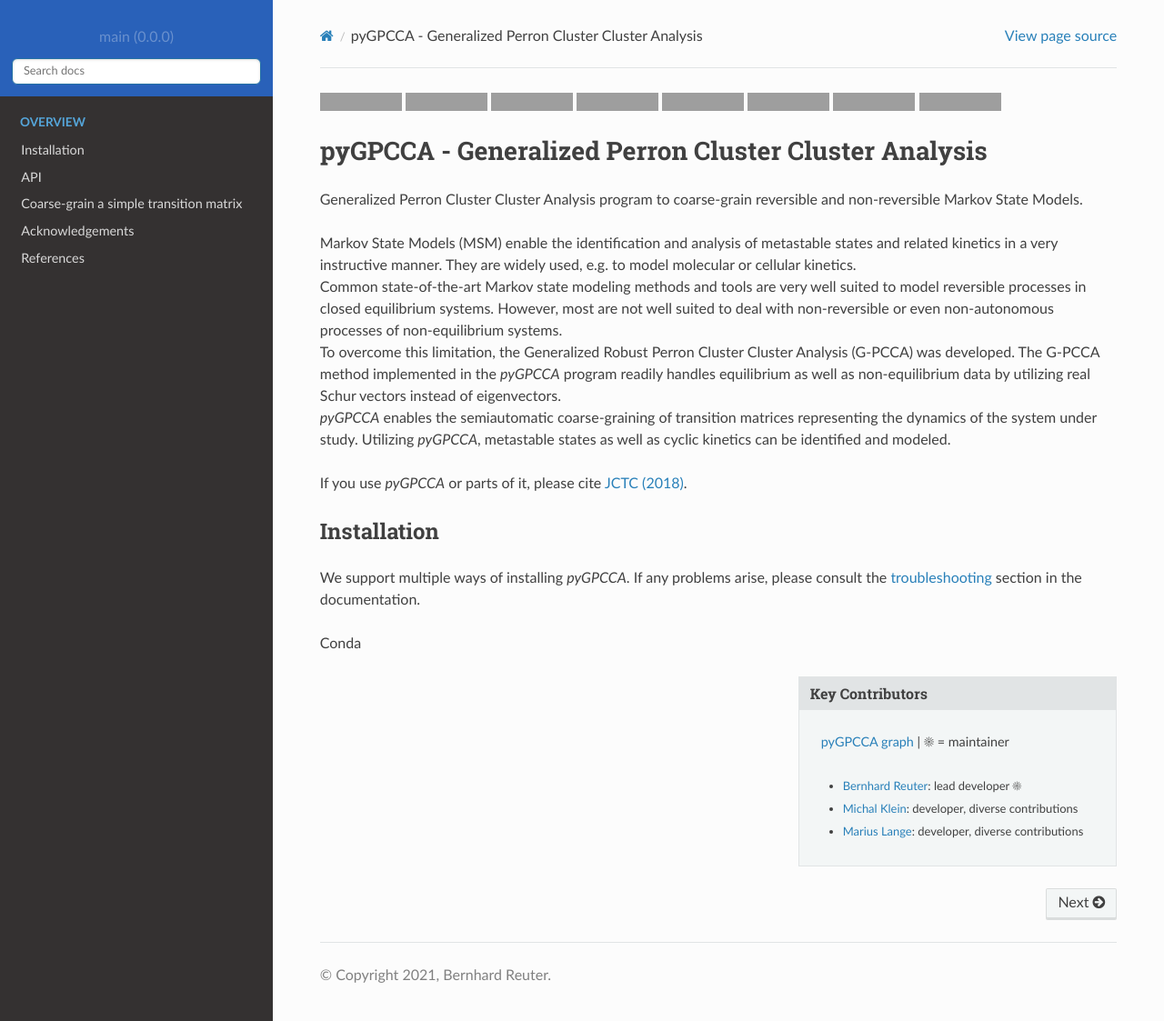
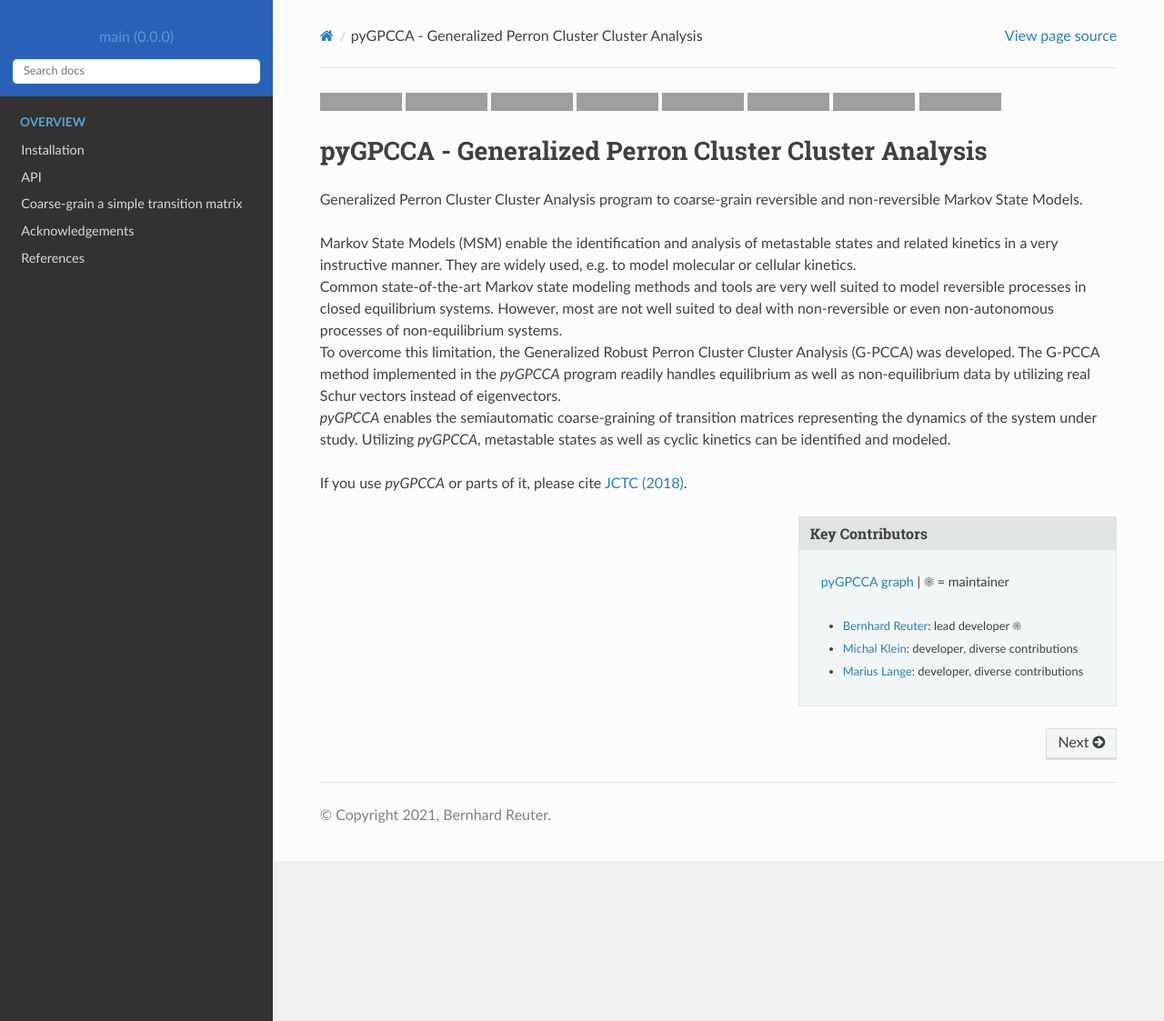
Before and after one commit to msmdev/pyGPCCA, a Sphinx documentation site: the page built from docs/source/index.rst, in a window 1280 px wide and 1123 px high, cut to the strip 0-1123 px from the top of the window. Shown: the whole strip at 91% size. Built offline with Sphinx 7.4.7 and the Read the Docs theme 2.0.0, drawn with Linux system fonts in a browser that asks for light colours; part of the change alters nothing that is shown; grey boxes are pictures that could not be loaded.

```diff
--- a/README.rst
+++ b/README.rst
@@ -29,7 +29,7 @@
     :alt: License
 
 .. |PyPIdownloads| image:: https://static.pepy.tech/personalized-badge/requests?period=total&units=international_system&left_color=grey&right_color=blue&left_text=pypi%20downloads
-    :target: https://pepy.tech/project/requests
+    :target: https://pepy.tech/project/pygpcca
     :alt: PyPI - Downloads
 
 pyGPCCA - Generalized Perron Cluster Cluster Analysis
--- a/docs/source/index.rst
+++ b/docs/source/index.rst
@@ -1,5 +1,5 @@
 .. include:: ../../README.rst
-    :end-line: 60
+    :end-line: 52
 
 .. include:: _key_contributors.rst
 
```
